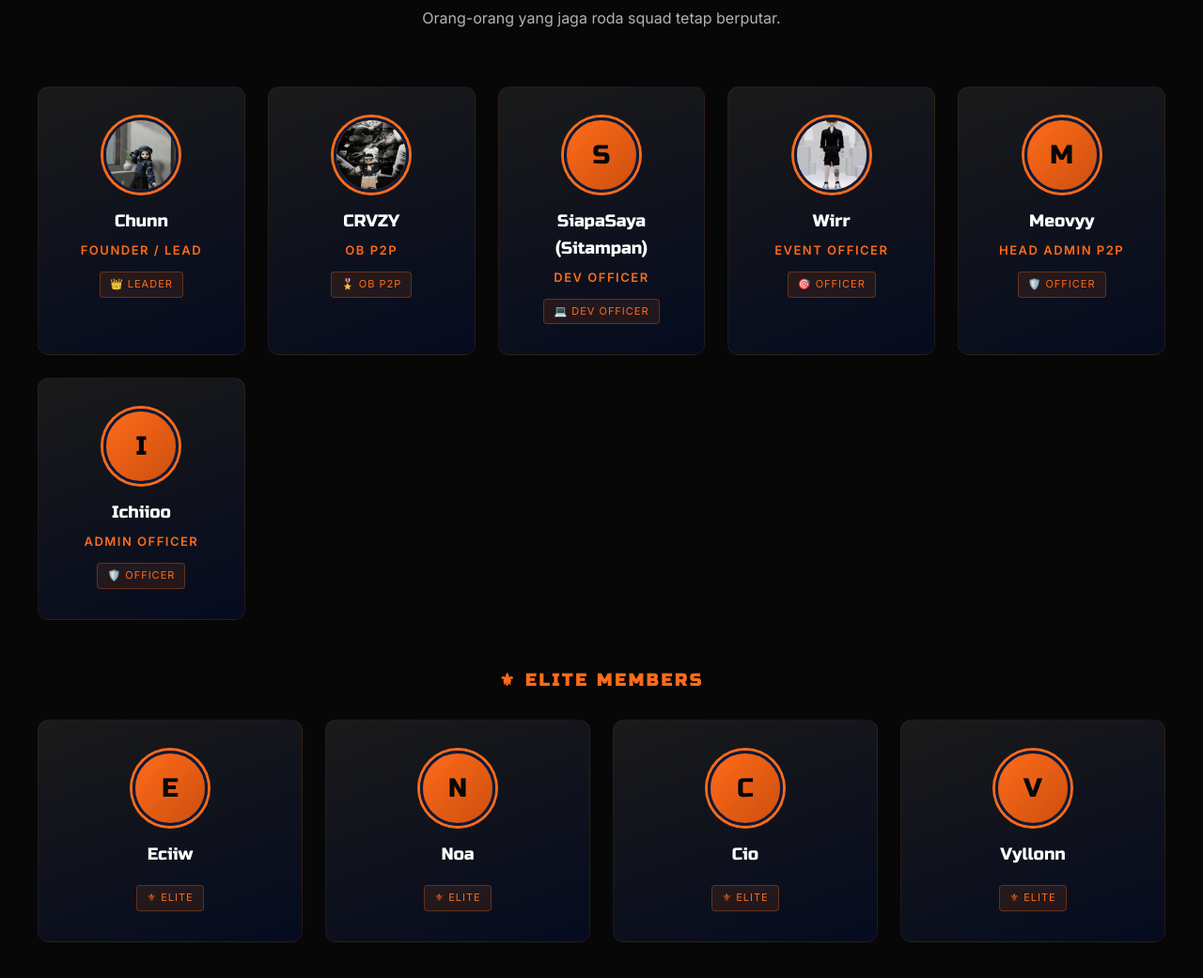
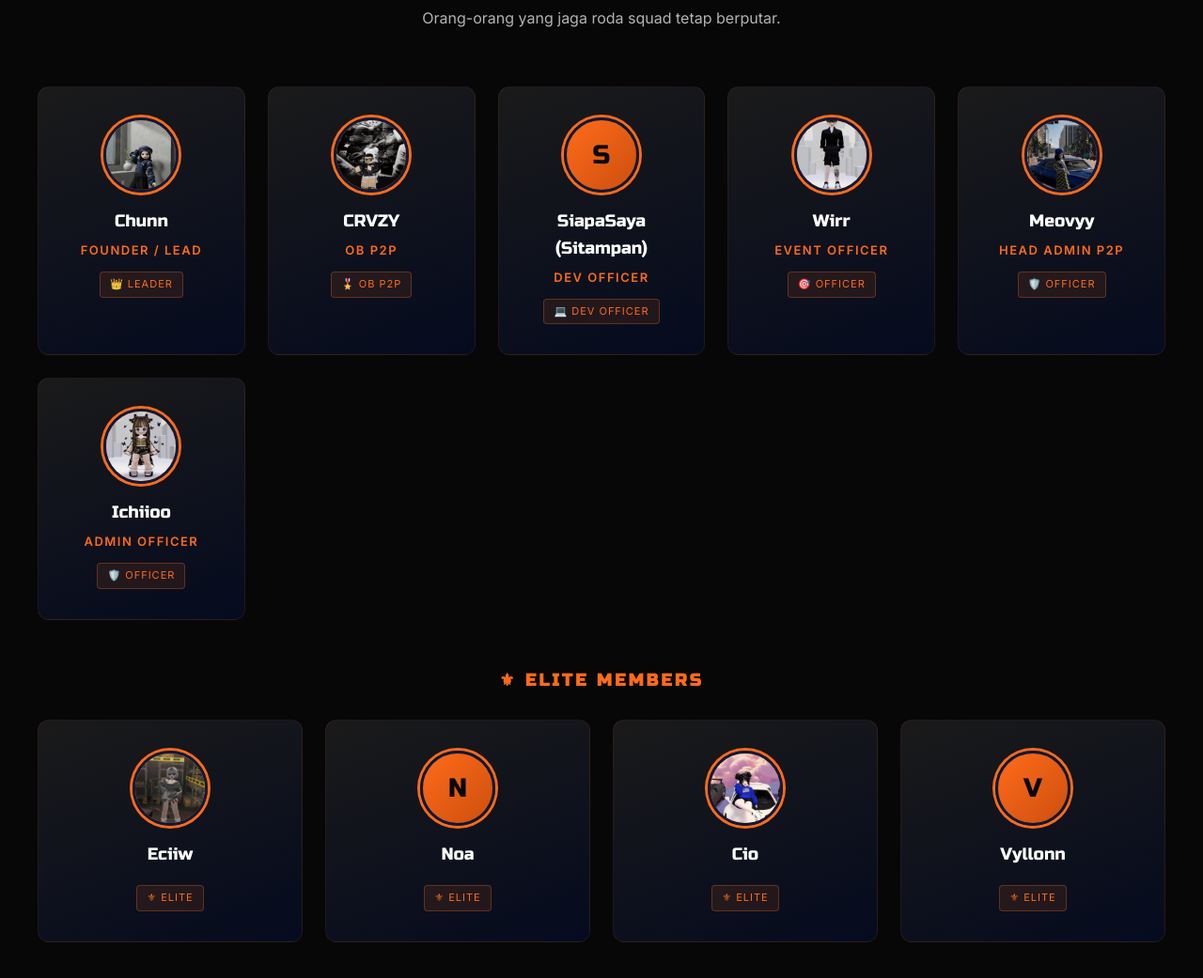
Before and after one commit to Yzgaming005/overtakesquad, a plain HTML site: page index.html in a window 1280 px wide. Shown: the part 3460-4501 px from the top of the page at 94% size. Drawn offline with Linux system fonts and the light colour scheme.

Commit message:
feat: add photos for Ichiioo, Meovyy, Cio, Eciiw

```diff
--- a/index.html
+++ b/index.html
@@ -930,13 +930,13 @@
         <span class="pengurus-tier">🎯 Officer</span>
       </div>
       <div class="pengurus-card reveal">
-        <div class="pengurus-avatar">M</div>
+        <div class="pengurus-avatar"><img src="meovyy.jpg" alt="Meovyy" loading="lazy"></div>
         <div class="pengurus-name">Meovyy</div>
         <div class="pengurus-role">Head Admin P2P</div>
         <span class="pengurus-tier">🛡️ Officer</span>
       </div>
       <div class="pengurus-card reveal">
-        <div class="pengurus-avatar">I</div>
+        <div class="pengurus-avatar"><img src="ichiioo.jpg" alt="Ichiioo" loading="lazy"></div>
         <div class="pengurus-name">Ichiioo</div>
         <div class="pengurus-role">Admin Officer</div>
         <span class="pengurus-tier">🛡️ Officer</span>
@@ -946,9 +946,9 @@
     <div style="margin-top: 50px;">
       <h3 style="text-align:center; font-family:'Russo One'; color:var(--orange); text-transform:uppercase; letter-spacing:3px; margin-bottom:28px; font-size:18px;">⚜ Elite Members</h3>
       <div class="pengurus-grid">
-        <div class="pengurus-card reveal"><div class="pengurus-avatar">E</div><div class="pengurus-name">Eciiw</div><span class="pengurus-tier">⚜ Elite</span></div>
+        <div class="pengurus-card reveal"><div class="pengurus-avatar"><img src="eciiw.jpg" alt="Eciiw" loading="lazy"></div><div class="pengurus-name">Eciiw</div><span class="pengurus-tier">⚜ Elite</span></div>
         <div class="pengurus-card reveal"><div class="pengurus-avatar">N</div><div class="pengurus-name">Noa</div><span class="pengurus-tier">⚜ Elite</span></div>
-        <div class="pengurus-card reveal"><div class="pengurus-avatar">C</div><div class="pengurus-name">Cio</div><span class="pengurus-tier">⚜ Elite</span></div>
+        <div class="pengurus-card reveal"><div class="pengurus-avatar"><img src="cio.jpg" alt="Cio" loading="lazy"></div><div class="pengurus-name">Cio</div><span class="pengurus-tier">⚜ Elite</span></div>
         <div class="pengurus-card reveal"><div class="pengurus-avatar">V</div><div class="pengurus-name">Vyllonn</div><span class="pengurus-tier">⚜ Elite</span></div>
       </div>
     </div>
```
Also changed, not shown: cio.jpg (added), eciiw.jpg (added), ichiioo.jpg (added), meovyy.jpg (added).
